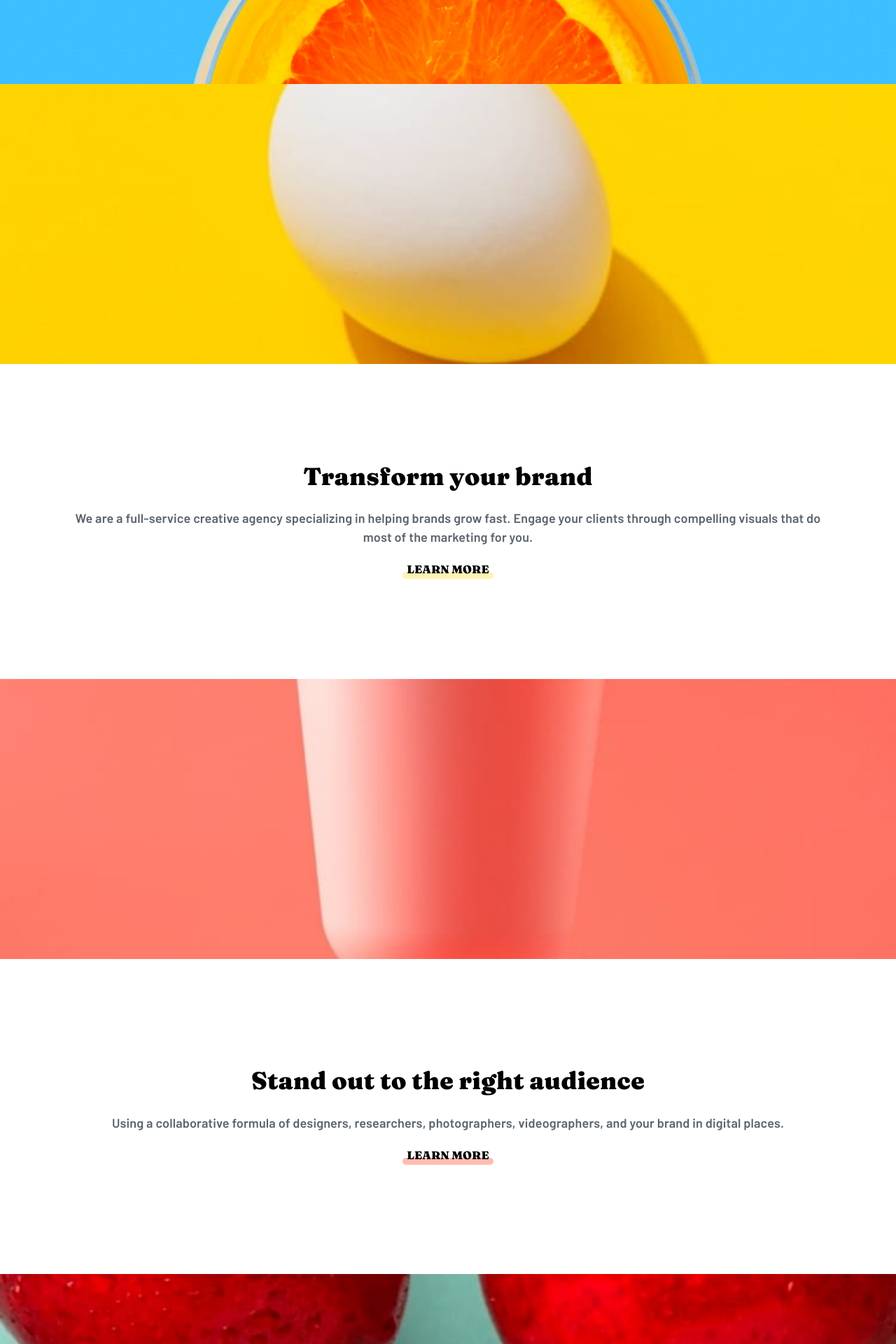
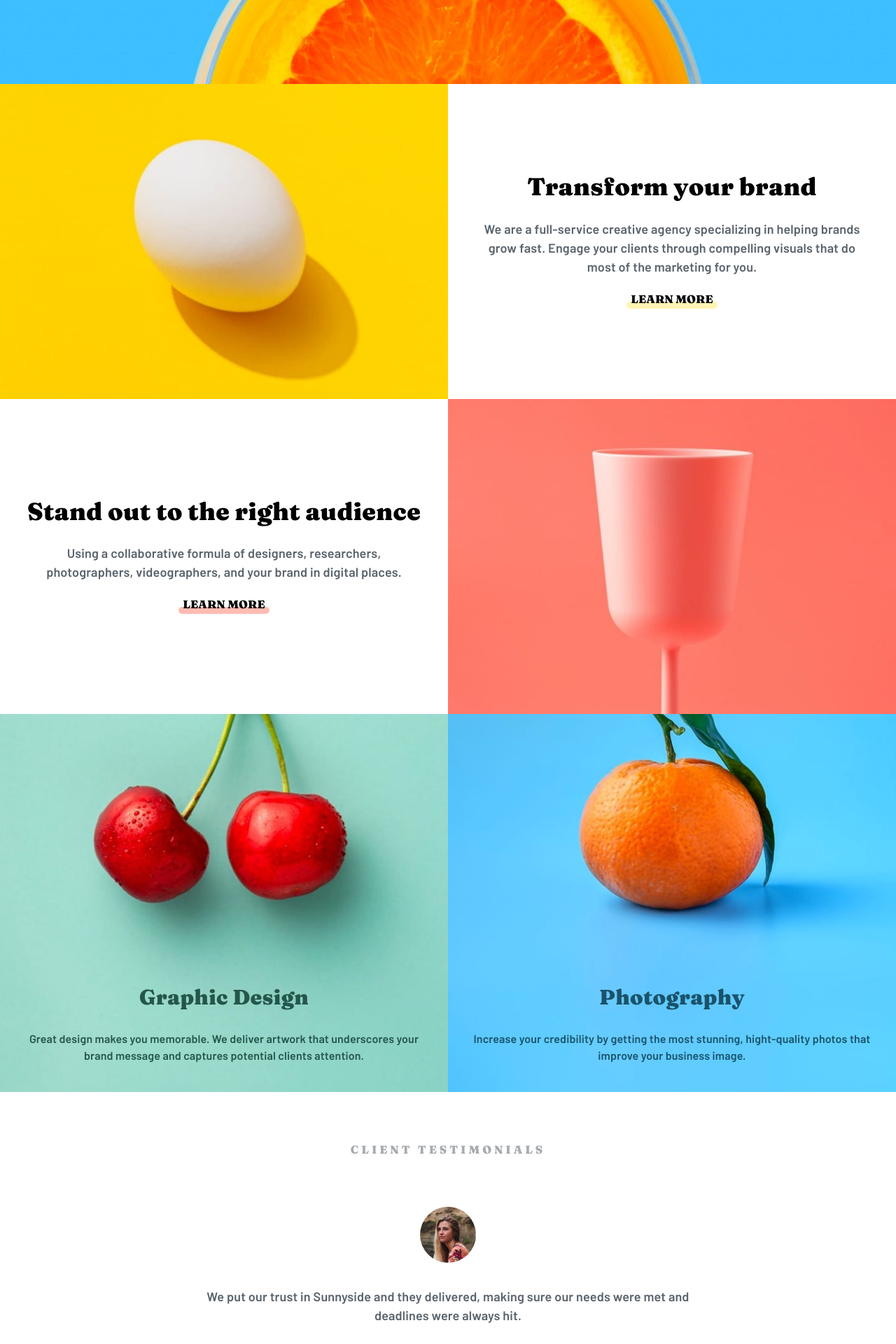
Before and after one commit to telnesito/sunnyside-landing-page, a React (Vite) app: page / in a window 1280 px wide. Shown: the part 480-2400 px from the top of the page at 70% size. Built offline with nearby package versions, Linux system fonts and the light colour scheme.

Commit message:
egg-couple-graphis-desktop

```diff
--- a/src/components/Couple.jsx
+++ b/src/components/Couple.jsx
@@ -5,14 +5,28 @@ const Couple = () => {
   return (
     <Box
       display={'flex'}
-      flexDirection={'column'}
       width={'100%'}
+      sx={{
+        flexDirection: {
+          xl: 'row-reverse',
+          lg: 'row-reverse',
+          md: 'row-reverse',
+          sm: 'row-reverse',
+          xs: 'column'
+        }
+      }}
     >
       <Box
         width={'100%'}
-        height={'400px'}
+        minHeight={'400px'}
         sx={{
-          backgroundImage: 'url(./mobile/image-stand-out.jpg)',
+          backgroundImage: {
+            xl: 'url(./desktop/image-stand-out.jpg)',
+            lg: 'url(./desktop/image-stand-out.jpg)',
+            md: 'url(./desktop/image-stand-out.jpg)',
+            sm: 'url(./desktop/image-stand-out.jpg)',
+            xs: 'url(./mobile/image-stand-out.jpg)'
+          },
           backgroundPosition: 'center',
           backgroundSize: 'cover',
           backgroundRepeat: 'no-repeat'
--- a/src/components/Egg.jsx
+++ b/src/components/Egg.jsx
@@ -5,15 +5,30 @@ const Egg = () => {
   return (
     <Box
       display={'flex'}
-      flexDirection={'column'}
+
+      sx={{
+        flexDirection: {
+          xl: 'row',
+          lg: 'row',
+          md: 'row',
+          sm: 'row',
+          xs: 'column'
+        }
+      }}
       width={'100%'}
     >
 
       <Box
         width={'100%'}
-        height={'400px'}
+        minHeight={'400px'}
         sx={{
-          backgroundImage: 'url(./mobile/image-transform.jpg)',
+          backgroundImage: {
+            xl: 'url(./desktop/image-transform.jpg)',
+            lg: 'url(./desktop/image-transform.jpg)',
+            md: 'url(./desktop/image-transform.jpg)',
+            sm: 'url(./desktop/image-transform.jpg)',
+            xs: 'url(./mobile/image-transform.jpg)'
+          },
           backgroundPosition: 'center',
           backgroundSize: 'cover',
           backgroundRepeat: 'no-repeat'
@@ -36,6 +51,7 @@ const Egg = () => {
           fontWeight={'900'}
           textAlign={'center'}
           fontFamily={'Fraunces'}
+          width={'90%'}
         >Transform your brand</Typography>
 
         <Typography
--- a/src/components/Graphic.jsx
+++ b/src/components/Graphic.jsx
@@ -5,8 +5,17 @@ const Graphic = () => {
   return (
     <Box
       display={'flex'}
-      flexDirection={'column'}
       width={'100%'}
+
+      sx={{
+        flexDirection: {
+          xl: 'row',
+          lg: 'row',
+          md: 'row',
+          sm: 'row',
+          xs: 'column'
+        }
+      }}
     >
 
       <Box
@@ -19,7 +28,13 @@ const Graphic = () => {
         flexDirection={'column'}
         paddingBottom={'40px'}
         sx={{
-          backgroundImage: 'url(./mobile/image-graphic-design.jpg)',
+          backgroundImage: {
+            xl: 'url(./desktop/image-graphic-design.jpg)',
+            lg: 'url(./desktop/image-graphic-design.jpg)',
+            md: 'url(./desktop/image-graphic-design.jpg)',
+            sm: 'url(./desktop/image-graphic-design.jpg)',
+            xs: 'url(./mobile/image-graphic-design.jpg)'
+          },
           backgroundSize: 'cover',
           backgroundPosition: 'center',
           backgroundRepeat: 'no-repeat'
@@ -64,7 +79,13 @@ const Graphic = () => {
         flexDirection={'column'}
         paddingBottom={'40px'}
         sx={{
-          backgroundImage: 'url(./mobile/image-photography.jpg)',
+          backgroundImage: {
+            xl: 'url(./desktop/image-photography.jpg)',
+            lg: 'url(./desktop/image-photography.jpg)',
+            md: 'url(./desktop/image-photography.jpg)',
+            sm: 'url(./desktop/image-photography.jpg)',
+            xs: 'url(./mobile/image-photography.jpg)'
+          },
           backgroundSize: 'cover',
           backgroundPosition: 'center',
           backgroundRepeat: 'no-repeat'
```
